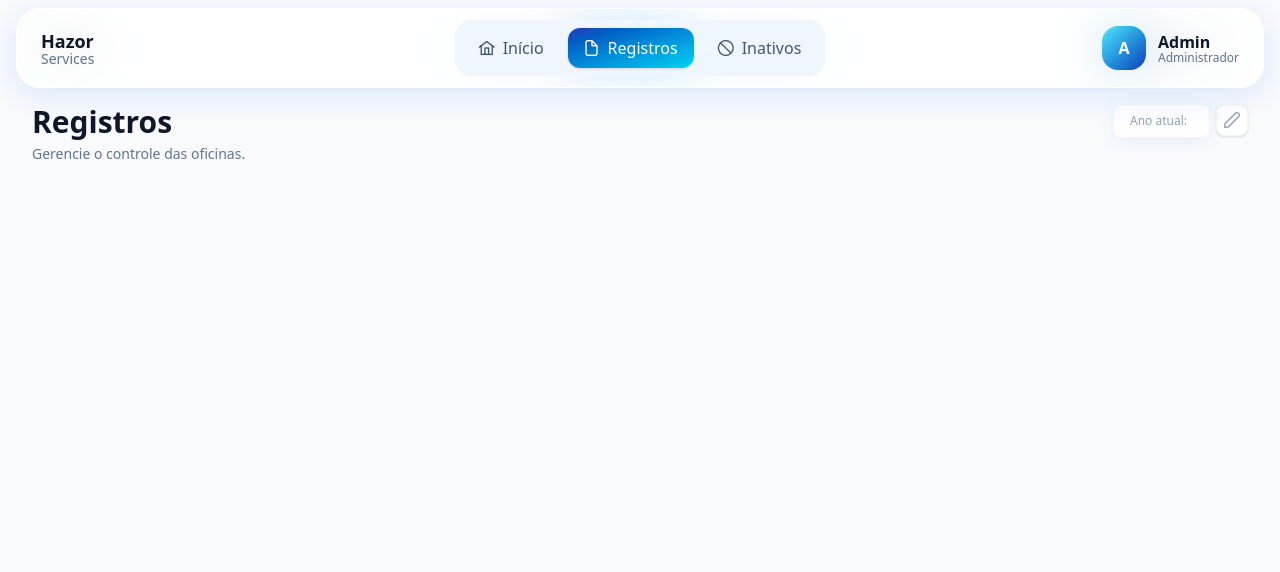
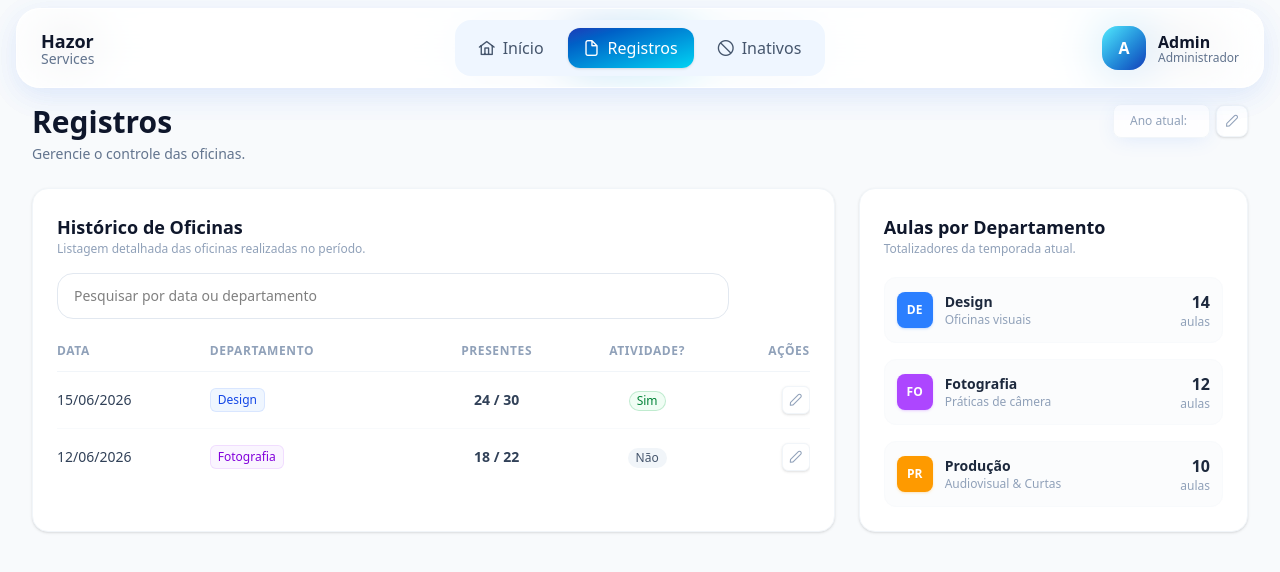
Before and after one commit to panyfmc/hazor, an Angular app in the folder frontend/: page /registros in a window 1280 px wide. Shown: the top 572 px of the page. Built offline with nearby package versions, Linux system fonts and the light colour scheme; no server answers.

Commit message:
feat: card de histórico de oficinas e quantidade de aulas por dep

```diff
--- a/frontend/src/app/features/registros/registros.html
+++ b/frontend/src/app/features/registros/registros.html
@@ -1,4 +1,4 @@
-<div class="mx-auto w-full px-8 py-1 sm:px-8 py-2">
+<div class="mx-auto w-full px-8 py-2">
 
   <div class="mb-6 flex flex-col gap-4 sm:flex-row sm:items-start sm:justify-between">
     <div>
@@ -10,22 +10,144 @@
       </p>
     </div>
 
-    <div class="flex items-start gap-1.5 self-start sm:self-auto">
-
+    <div class="flex items-center gap-1.5 self-start sm:self-auto">
       <div class="flex items-center gap-1.5 rounded-lg border border-slate-100 bg-white/80 px-4 py-2 shadow-[0_4px_20px_-4px_rgba(59,130,246,0.15)] backdrop-blur-sm transition hover:scale-[1.02] hover:bg-white">
-        <span class="text-xs font-light text-slate-400">
-          Ano atual:
-        </span>
-        <span class="text-xs font-semibold text-slate-700">
-          <h2>{{ temporada()?.Nome }}</h2>
-        </span>
+        <span class="text-xs font-light text-slate-400">Ano atual:</span>
+        <span class="text-xs font-semibold text-slate-700">{{ temporada()?.Nome }}</span>
       </div>
 
       <button class="flex h-8 w-8 cursor-pointer items-center justify-center rounded-lg border border-slate-100 bg-white text-slate-400 shadow-sm transition hover:scale-[1.02] hover:bg-slate-50 hover:text-blue-600" title="Gerenciar Temporadas">
-          <i class="pi pi-pencil text-slate-400"></i>
+          <i class="pi pi-pencil text-xs"></i>
       </button>
-
     </div>
   </div>
 
+  <div class="grid grid-cols-1 gap-6 lg:grid-cols-3">
+
+    <div class="lg:col-span-2 rounded-2xl border border-slate-100 bg-white p-6 shadow-sm">
+      <div class="mb-4">
+        <h2 class="text-lg font-bold text-slate-900">Histórico de Oficinas</h2>
+        <p class="text-xs text-slate-400">Listagem detalhada das oficinas realizadas no período.</p>
+      </div>
+      <div class="w-full mb-4 lg:max-w-2xl">
+        <input
+          type="text"
+          #txt
+          placeholder="Pesquisar por data ou departamento"
+          class="w-full rounded-2xl border border-slate-200 bg-white/80 px-4 py-3 text-sm outline-none transition focus:border-blue-400 focus:ring-4 focus:ring-blue-100">
+      </div>
+
+      <div class="overflow-x-auto">
+        <table class="w-full text-left border-collapse">
+          <thead>
+            <tr class="border-b border-slate-100 text-xs font-semibold uppercase tracking-wider text-slate-400">
+              <th class="pb-3 pt-2">Data</th>
+              <th class="pb-3 pt-2">Departamento</th>
+              <th class="pb-3 pt-2 text-center">Presentes</th>
+              <th class="pb-3 pt-2 text-center">Atividade?</th>
+              <th class="pb-3 pt-2 text-right">Ações</th>
+            </tr>
+          </thead>
+          <tbody class="divide-y divide-slate-50 text-sm text-slate-600">
+            <tr class="hover:bg-slate-50/50 transition-colors">
+              <td class="py-3.5 font-medium text-slate-700">15/06/2026</td>
+              <td class="py-3.5">
+                <span class="inline-flex items-center rounded-md bg-blue-50 px-2 py-1 text-xs font-medium text-blue-700 ring-1 ring-inset ring-blue-600/10">
+                  Design
+                </span>
+              </td>
+              <td class="py-3.5 text-center font-semibold text-slate-700">24 / 30</td>
+              <td class="py-3.5 text-center">
+                <span class="inline-flex items-center rounded-full bg-green-50 px-2 py-0.5 text-xs font-medium text-green-700 ring-1 ring-inset ring-green-600/20">Sim</span>
+              </td>
+              <td class="py-3.5 text-right">
+                <button class="inline-flex h-7 w-7 cursor-pointer items-center justify-center rounded-md border border-slate-100 bg-white text-slate-400 shadow-sm hover:border-blue-200 hover:text-blue-600 transition" title="Editar Oficina">
+                  <i class="pi pi-pencil text-xs"></i>
+                </button>
+              </td>
+            </tr>
+
+            <tr class="hover:bg-slate-50/50 transition-colors">
+              <td class="py-3.5 font-medium text-slate-700">12/06/2026</td>
+              <td class="py-3.5">
+                <span class="inline-flex items-center rounded-md bg-purple-50 px-2 py-1 text-xs font-medium text-purple-700 ring-1 ring-inset ring-purple-600/10">
+                  Fotografia
+                </span>
+              </td>
+              <td class="py-3.5 text-center font-semibold text-slate-700">18 / 22</td>
+              <td class="py-3.5 text-center">
+                <span class="inline-flex items-center rounded-full bg-slate-100 px-2 py-0.5 text-xs font-medium text-slate-600">Não</span>
+              </td>
+              <td class="py-3.5 text-right">
+                <button class="inline-flex h-7 w-7 cursor-pointer items-center justify-center rounded-md border border-slate-100 bg-white text-slate-400 shadow-sm hover:border-blue-200 hover:text-blue-600 transition" title="Editar Oficina">
+                  <i class="pi pi-pencil text-xs"></i>
+                </button>
+              </td>
+            </tr>
+          </tbody>
+        </table>
+      </div>
+    </div>
+
+    <div class="rounded-2xl border border-slate-100 bg-white p-6 shadow-sm">
+      <div class="mb-5">
+        <h2 class="text-lg font-bold text-slate-900">Aulas por Departamento</h2>
+        <p class="text-xs text-slate-400">Totalizadores da temporada atual.</p>
+      </div>
+
+      <div class="space-y-4">
+
+        <div class="flex items-center justify-between p-3 rounded-xl bg-slate-50/60 border border-slate-50">
+          <div class="flex items-center gap-3">
+            <div class="flex h-9 w-9 items-center justify-center rounded-lg bg-blue-500 text-white font-bold text-xs shadow-sm shadow-blue-500/20">
+              DE
+            </div>
+            <div>
+              <p class="text-sm font-semibold text-slate-800">Design</p>
+              <p class="text-xs text-slate-400">Oficinas visuais</p>
+            </div>
+          </div>
+          <div class="text-right">
+            <span class="text-base font-bold text-slate-800">14</span>
+            <span class="text-xs text-slate-400 block">aulas</span>
+          </div>
+        </div>
+
+        <div class="flex items-center justify-between p-3 rounded-xl bg-slate-50/60 border border-slate-50">
+          <div class="flex items-center gap-3">
+            <div class="flex h-9 w-9 items-center justify-center rounded-lg bg-purple-500 text-white font-bold text-xs shadow-sm shadow-purple-500/20">
+              FO
+            </div>
+            <div>
+              <p class="text-sm font-semibold text-slate-800">Fotografia</p>
+              <p class="text-xs text-slate-400">Práticas de câmera</p>
+            </div>
+          </div>
+          <div class="text-right">
+            <span class="text-base font-bold text-slate-800">12</span>
+            <span class="text-xs text-slate-400 block">aulas</span>
+          </div>
+        </div>
+
+        <div class="flex items-center justify-between p-3 rounded-xl bg-slate-50/60 border border-slate-50">
+          <div class="flex items-center gap-3">
+            <div class="flex h-9 w-9 items-center justify-center rounded-lg bg-amber-500 text-white font-bold text-xs shadow-sm shadow-amber-500/20">
+              PR
+            </div>
+            <div>
+              <p class="text-sm font-semibold text-slate-800">Produção</p>
+              <p class="text-xs text-slate-400">Audiovisual & Curtas</p>
+            </div>
+          </div>
+          <div class="text-right">
+            <span class="text-base font-bold text-slate-800">10</span>
+            <span class="text-xs text-slate-400 block">aulas</span>
+          </div>
+        </div>
+
+      </div>
+    </div>
+
+  </div>
+
 </div>
```
